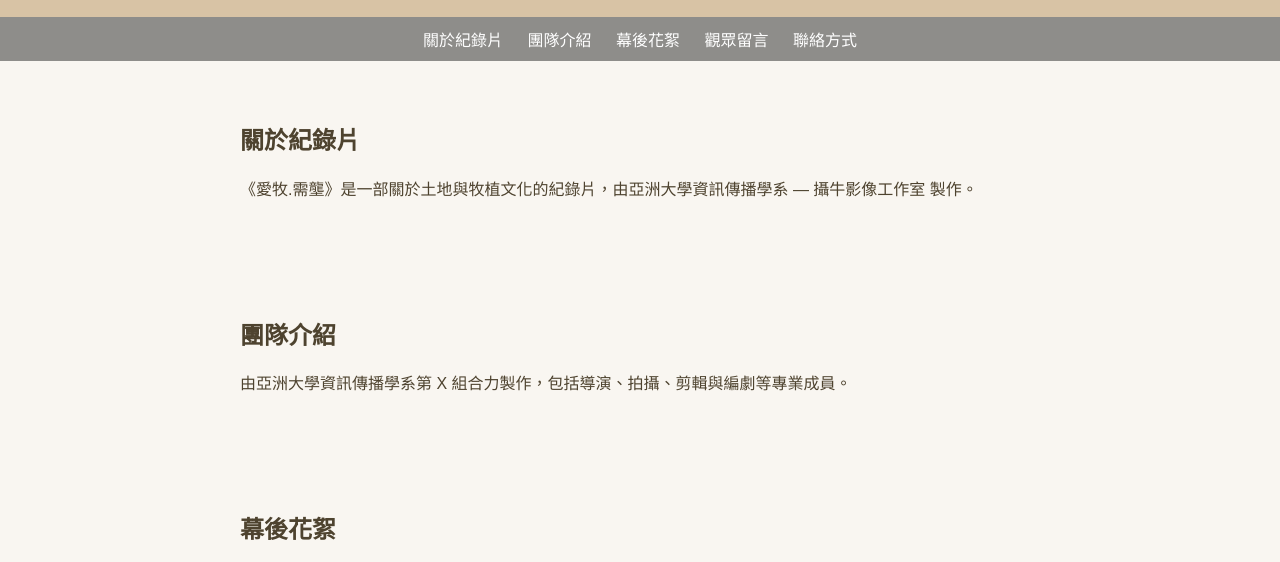
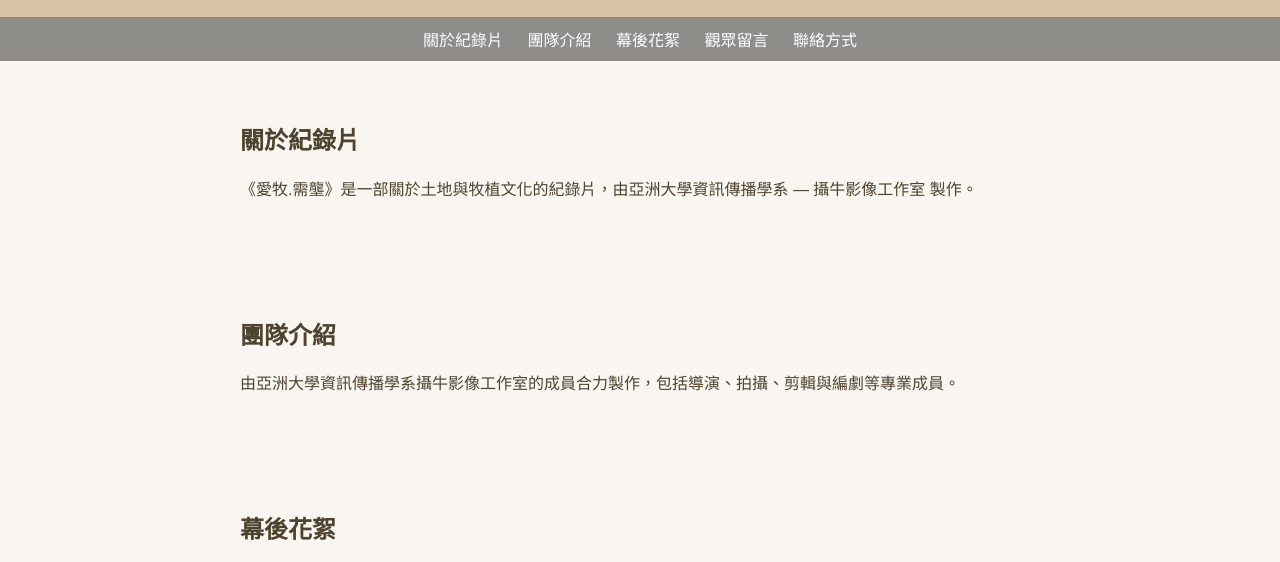
Before and after one commit to owolin9315/aimu-xulong, a plain HTML site: page index.html in a window 1280 px wide. Shown: the part 222-784 px from the top of the page. Drawn offline with Linux system fonts and the light colour scheme.

Commit message:
Update index.html

```diff
--- a/index.html
+++ b/index.html
@@ -29,7 +29,7 @@
 
   <section id="team">
     <h2>團隊介紹</h2>
-    <p>由亞洲大學資訊傳播學系第 X 組合力製作，包括導演、拍攝、剪輯與編劇等專業成員。</p>
+    <p>由亞洲大學資訊傳播學系攝牛影像工作室的成員合力製作，包括導演、拍攝、剪輯與編劇等專業成員。</p>
   </section>
 
   <section id="behind">
```
